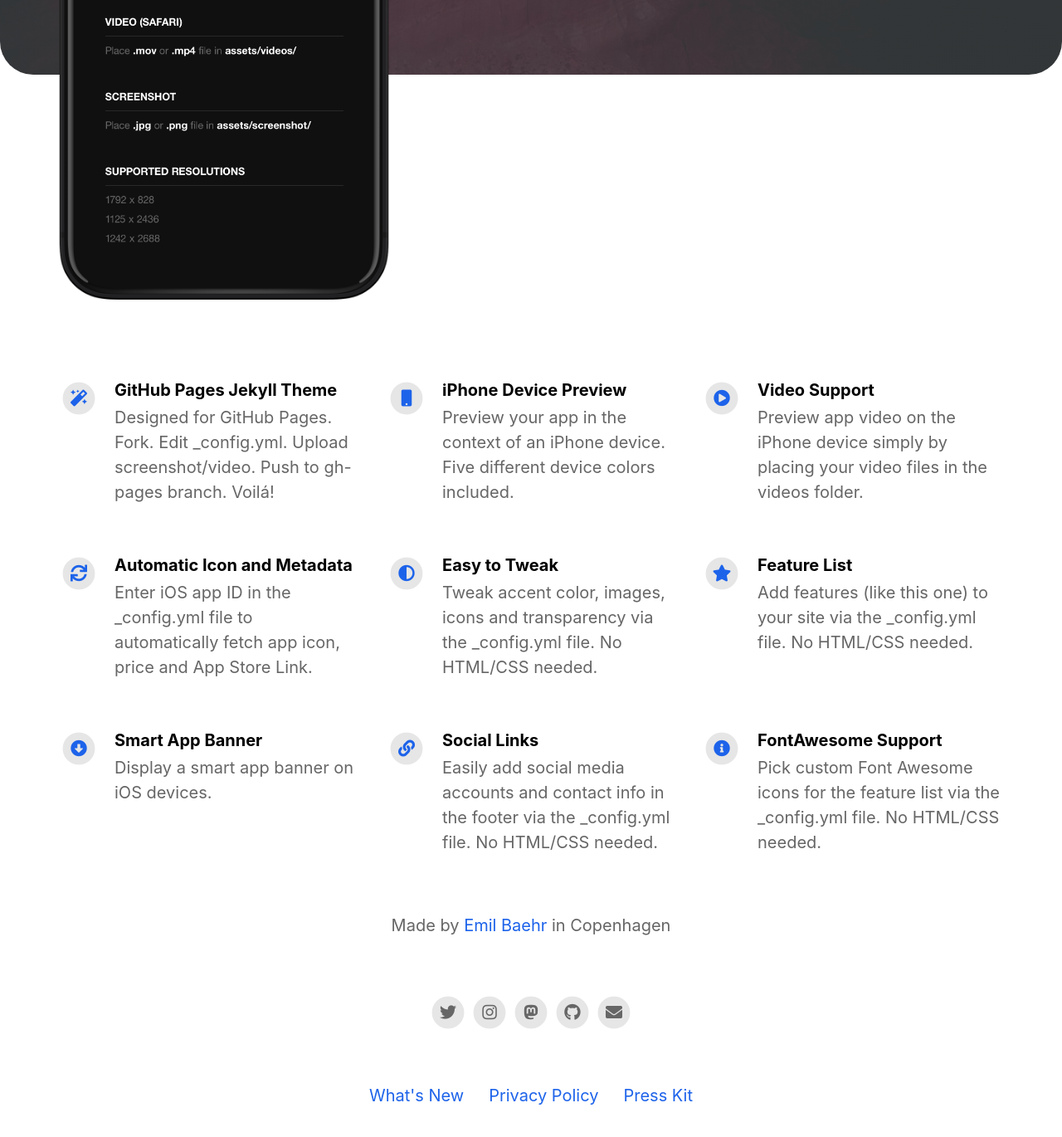
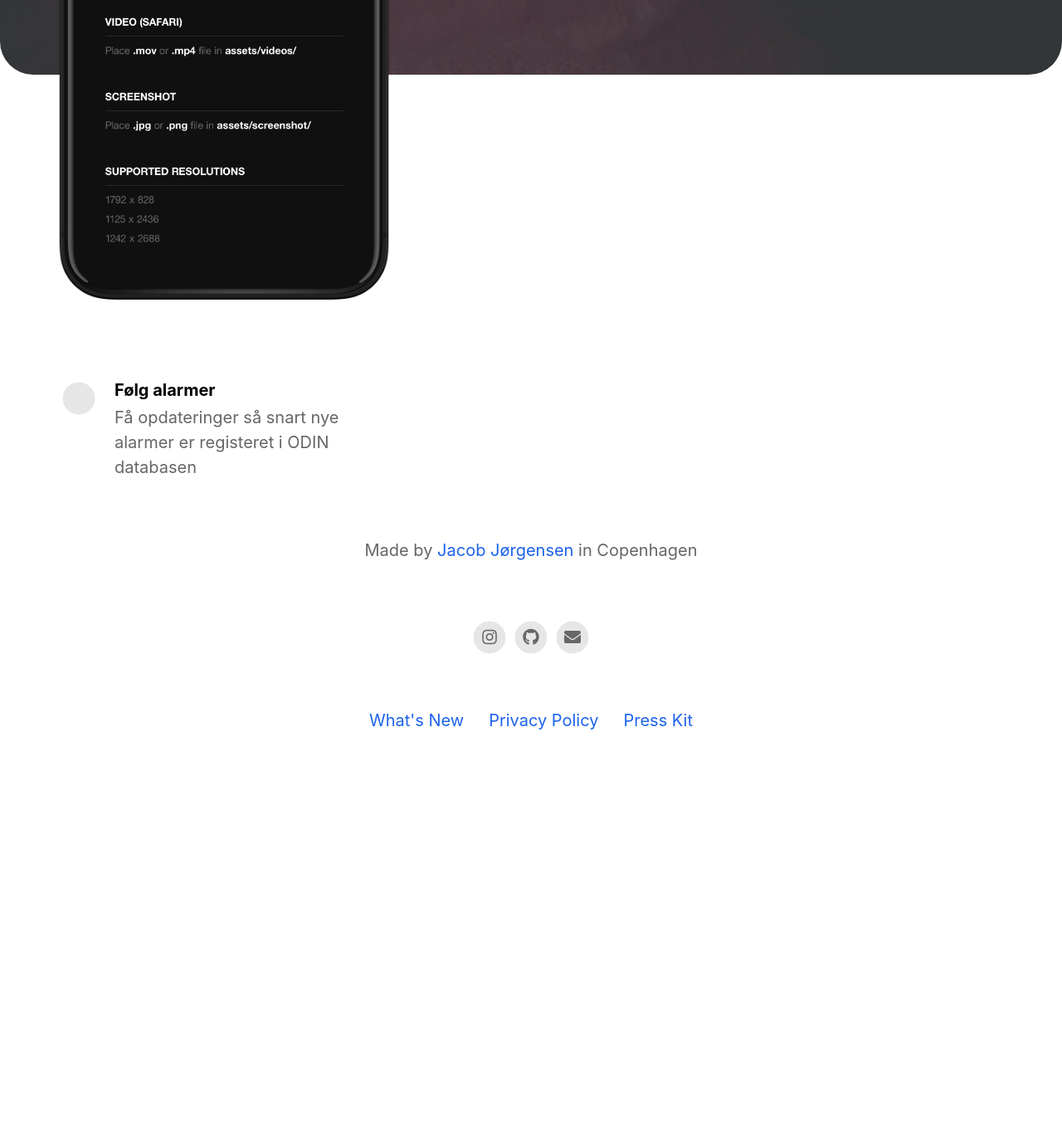
Before and after one commit to jac0bJ0rgensen/odin-landing-page, a Jekyll site: the page built from index.html, in a window 1280 px wide and 1400 px high, scrolled down 624 px. Shown: the top 1370 px of the window at 83% size. Built offline with Jekyll 4.4.1, drawn with Linux system fonts in a browser that asks for light colours; nearby versions of some CDN libraries; after the commit the page ends 1572 px from its top, so only the background shows below that; some of the changed text lies outside the part shown.

Commit message:
Updated app name

```diff
--- a/_config.yml
+++ b/_config.yml
@@ -2,8 +2,8 @@
 page_title                                :                                           # Automatically populates with app name if not set and if iOS app ID is set. Otherwise enter manually.
 
 # App Info
-ios_app_id                                : 1234793120                                # Required. Enter iOS app ID to automatically populate name, price and icons (e.g. 718043190).
-ios_app_country                           : us                                        # Required outside USA. Enter 2 letter country code as in https://en.wikipedia.org/wiki/ISO_3166-1_alpha-2
+ios_app_id                                : 6447645267                                # Required. Enter iOS app ID to automatically populate name, price and icons (e.g. 718043190).
+ios_app_country                           : dk                                        # Required outside USA. Enter 2 letter country code as in https://en.wikipedia.org/wiki/ISO_3166-1_alpha-2
 
 appstore_link                             :                                           # Automatically populates if not set and if iOS app ID is set. Otherwise enter manually.
 playstore_link                            :                                           # Enter Google Play Store URL.
@@ -13,64 +13,32 @@ presskit_download_link                    : https://emilbaehr.com
 app_icon                                  : # assets/appicon.png                      # Automatically populates if not set and if iOS app ID is set.  Otherwise enter path to icon file manually.
 app_name                                  :                                           # Automatically populates if not set and if iOS app ID is set.  Otherwise enter manually.
 app_price                                 :                                           # Automatically populates if not set and if iOS app ID is set.  Otherwise enter manually.
-app_description                           : Write a short tagline for your app.
+app_description                           : Følg brandvæsnets udrykninger
 
 enable_smart_app_banner                   : true                                      # Set to true to show a smart app banner at top of page on mobile devices.
 
 
 
 # Information About Yourself
-your_name                                 : Emil Baehr
-your_link                                 : https://emilbaehr.com
+your_name                                 : Jacob Jørgensen
+your_link                                 : https://www.linkedin.com/in/jacob-j%C3%B8rgensen-56688114b/
 your_city                                 : Copenhagen
-email_address                             : emil.baehr@gmail.com
+email_address                             : jacob.iosapps@gmail.com
 facebook_username                         :
-instagram_username                        : ebaehr
-twitter_username                          : ebaehr
-github_username                           : emilbaehr
+instagram_username                        : jac0bJ0rgensen
+twitter_username                          :
+github_username                           : jac0bJ0rgensen
 youtube_username                          :
-mastodon_link                             : https://mastodon.social/@ebaehr
+mastodon_link                             :
 
 
 
 # Feature List                            Edit, add or remove features to be presented.
 features                                  :
 
-  - title                                 : GitHub Pages Jekyll Theme
-    description                           : Designed for GitHub Pages. Fork. Edit _config.yml. Upload screenshot/video. Push to gh-pages branch. Voilá!
-    fontawesome_icon_name                 : magic
-
-  - title                                 : iPhone Device Preview
-    description                           : Preview your app in the context of an iPhone device. Five different device colors included.
-    fontawesome_icon_name                 : mobile
-
-  - title                                 : Video Support
-    description                           : Preview app video on the iPhone device simply by placing your video files in the videos folder.
-    fontawesome_icon_name                 : play-circle
-
-  - title                                 : Automatic Icon and Metadata
-    description                           : Enter iOS app ID in the _config.yml file to automatically fetch app icon, price and App Store Link.
-    fontawesome_icon_name                 : sync
-
-  - title                                 : Easy to Tweak
-    description                           : Tweak accent color, images, icons and transparency via the _config.yml file. No HTML/CSS needed.
-    fontawesome_icon_name                 : adjust
-
-  - title                                 : Feature List
-    description                           : Add features (like this one) to your site via the _config.yml file. No HTML/CSS needed.
-    fontawesome_icon_name                 : star
-
-  - title                                 : Smart App Banner
-    description                           : Display a smart app banner on iOS devices.
-    fontawesome_icon_name                 : arrow-alt-circle-down
-
-  - title                                 : Social Links
-    description                           : Easily add social media accounts and contact info in the footer via the _config.yml file. No HTML/CSS needed.
-    fontawesome_icon_name                 : link
-
-  - title                                 : FontAwesome Support
-    description                           : Pick custom Font Awesome icons for the feature list via the _config.yml file. No HTML/CSS needed.
-    fontawesome_icon_name                 : info-circle
+  - title                                 : Følg alarmer
+    description                           : Få opdateringer så snart nye alarmer er registeret i ODIN databasen
+    fontawesome_icon_name                 : light-emergency-on
 
   - title                                 : # New Feature Title
     description                           : # New Feature Description
```
